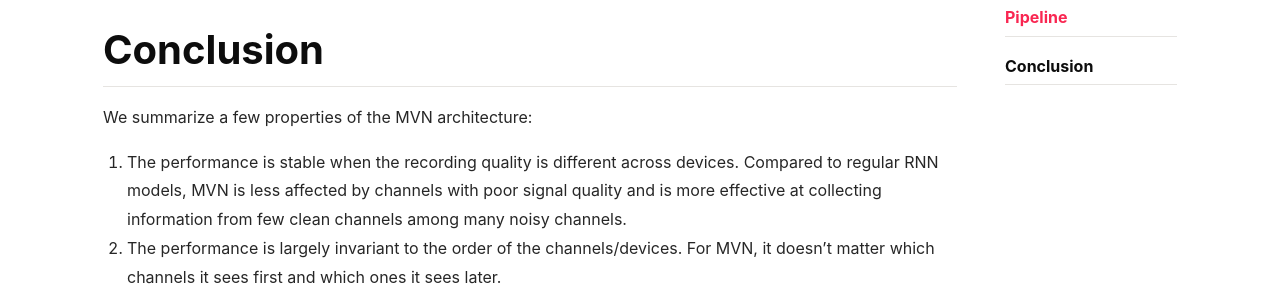
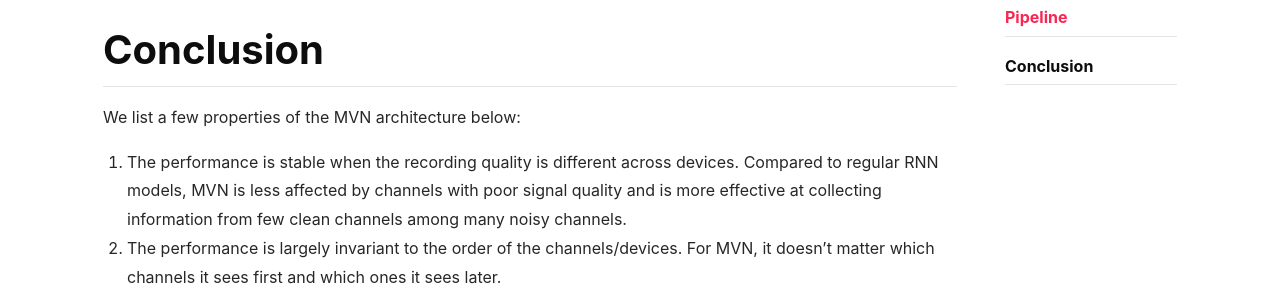
Before and after one commit to zhepeiw/zhepeiw.github.io, a Jekyll site: the page built from _posts/2019-05-24-blog2.md, in a window 1280 px wide and 900 px high, scrolled down 3191 px. Shown: the part 153-450 px from the top of the window. Built offline with Jekyll 4.4.1, drawn with Linux system fonts in a browser that asks for light colours; nearby versions of some CDN libraries; formulas are drawn with MathJax 3.

Commit message:
Build site at 2019-05-24 10:53:55 UTC

```diff
--- a/_posts/2019-05-24-blog2.md
+++ b/_posts/2019-05-24-blog2.md
@@ -93,7 +93,7 @@ Notice that we did not discuss how to handle the delay between microphones with
 
 # Conclusion
 
-We summarize a few properties of the MVN architecture:
+We list a few properties of the MVN architecture below:
 1. The performance is stable when the recording quality is different across devices. Compared to regular RNN models, MVN is less affected by channels with poor signal quality and is more effective at collecting information from few clean channels among many noisy channels.
 2. The performance is largely invariant to the order of the channels/devices. For MVN, it doesn't matter which channels it sees first and which ones it sees later.
 3. The model can be deployed in settings with arbitrary number of devices.
```
Also changed, not shown: 2 other files.
